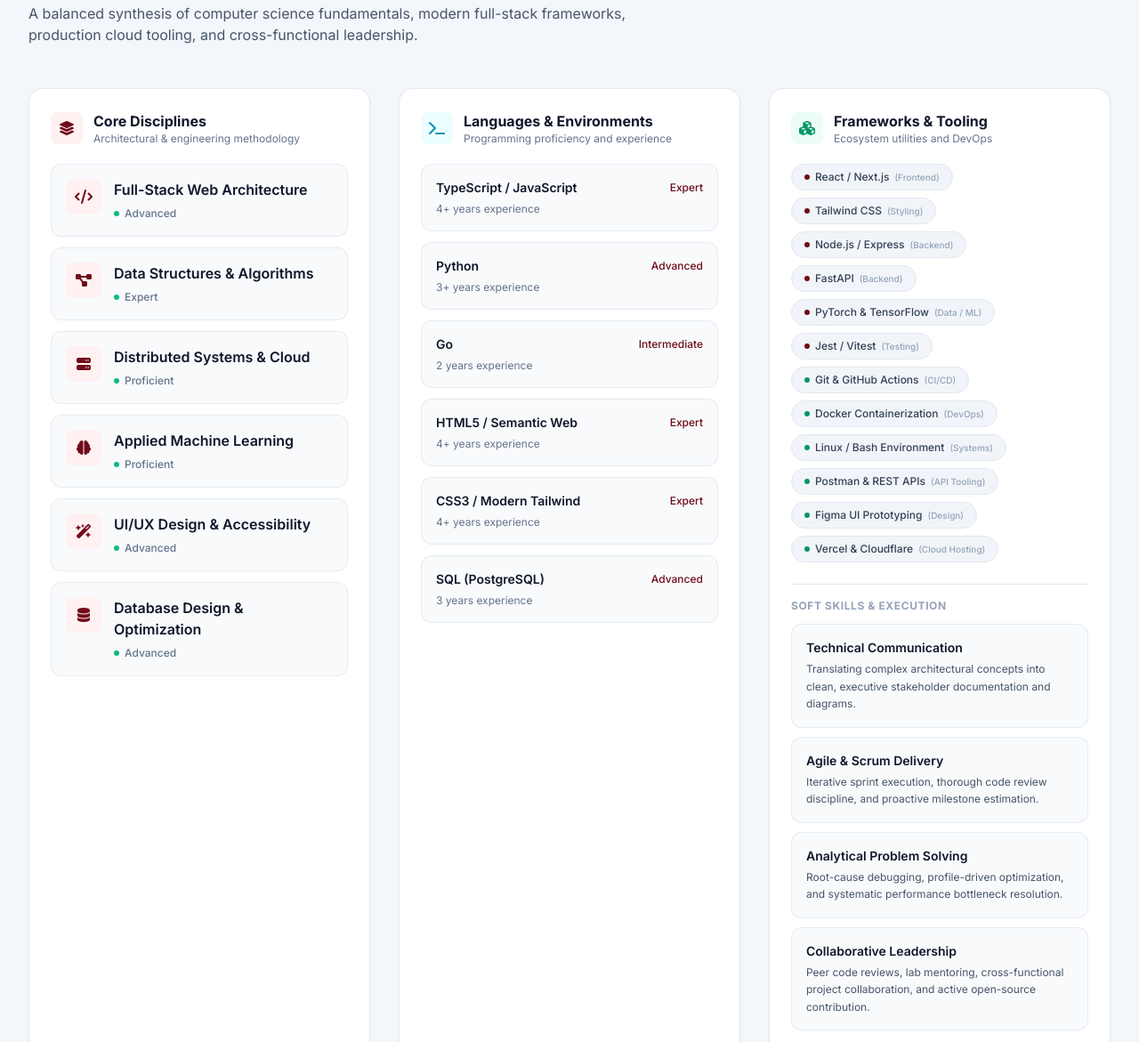
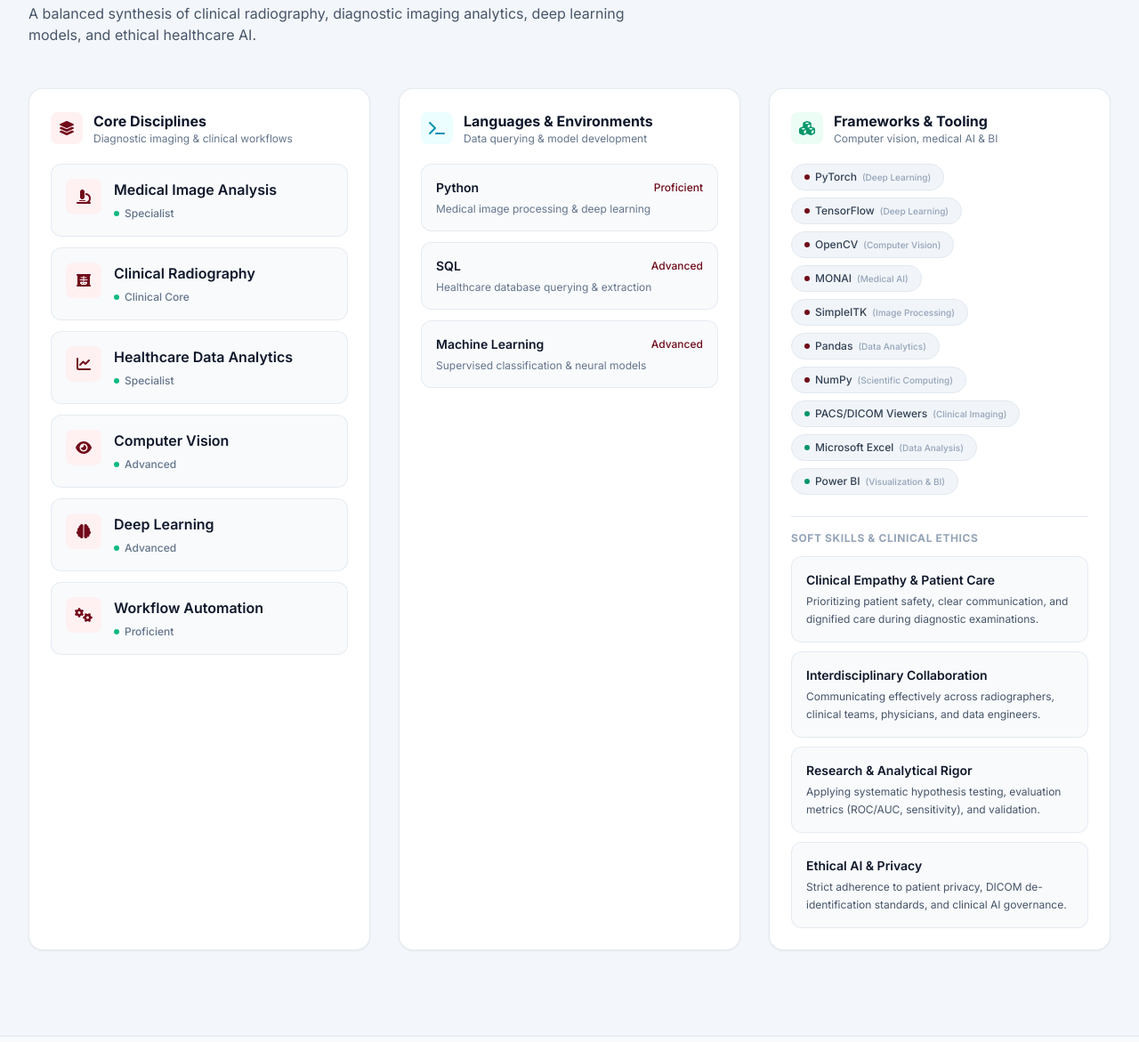
Before and after one commit to raphaelezenyimulu-code0227/my-portfolio, a plain HTML site: page index.html in a window 1280 px wide. Shown: the part 1174-2345 px from the top of the page at 89% size. Drawn offline with nearby package versions, Linux system fonts and the light colour scheme.

Commit message:
Update Step 2: Technical competencies, languages, frameworks, and soft skills

```diff
--- a/index.html
+++ b/index.html
@@ -221,7 +221,7 @@
             Skills & Core Domains
           </h2>
           <p class="text-sm sm:text-base text-slate-600 dark:text-slate-400 mt-2 max-w-2xl">
-            A balanced synthesis of computer science fundamentals, modern full-stack frameworks, production cloud tooling, and cross-functional leadership.
+            A balanced synthesis of clinical radiography, diagnostic imaging analytics, deep learning models, and ethical healthcare AI.
           </p>
         </div>
 
@@ -236,7 +236,7 @@
                 </div>
                 <div>
                   <h3 class="font-bold text-slate-900 dark:text-white text-base">Core Disciplines</h3>
-                  <p class="text-xs text-slate-500 dark:text-slate-400">Architectural & engineering methodology</p>
+                  <p class="text-xs text-slate-500 dark:text-slate-400">Diagnostic imaging & clinical workflows</p>
                 </div>
               </div>
               <div id="skillsDisciplines" class="space-y-3">
@@ -254,7 +254,7 @@
                 </div>
                 <div>
                   <h3 class="font-bold text-slate-900 dark:text-white text-base">Languages & Environments</h3>
-                  <p class="text-xs text-slate-500 dark:text-slate-400">Programming proficiency and experience</p>
+                  <p class="text-xs text-slate-500 dark:text-slate-400">Data querying & model development</p>
                 </div>
               </div>
               <div id="skillsLanguages" class="space-y-3">
@@ -272,7 +272,7 @@
                 </div>
                 <div>
                   <h3 class="font-bold text-slate-900 dark:text-white text-base">Frameworks & Tooling</h3>
-                  <p class="text-xs text-slate-500 dark:text-slate-400">Ecosystem utilities and DevOps</p>
+                  <p class="text-xs text-slate-500 dark:text-slate-400">Computer vision, medical AI & BI</p>
                 </div>
               </div>
               <div id="skillsTechPills" class="flex flex-wrap gap-2 mb-6">
@@ -281,7 +281,7 @@
 
               <div class="pt-4 border-t border-slate-200 dark:border-slate-700">
                 <h4 class="text-xs font-bold uppercase tracking-wider text-slate-400 dark:text-slate-500 mb-3">
-                  Soft Skills & Execution
+                  Soft Skills & Clinical Ethics
                 </h4>
                 <div id="skillsSoft" class="space-y-2.5">
                   <!-- Populated dynamically by app.js -->
--- a/js/app.js
+++ b/js/app.js
@@ -158,7 +158,7 @@ function initSkillsSection(skillsData) {
           <span class="font-semibold text-slate-900 dark:text-white text-sm">${item.name}</span>
           <span class="text-xs text-[#700B1A] dark:text-rose-400 font-medium">${item.level}</span>
         </div>
-        <p class="text-xs text-slate-500 dark:text-slate-400">${item.experience} experience</p>
+        <p class="text-xs text-slate-500 dark:text-slate-400">${item.experience}</p>
       </div>
     `).join('');
   }
--- a/js/projects.js
+++ b/js/projects.js
@@ -204,42 +204,37 @@
 
   const skillsData = {
     disciplines: [
-      { name: "Full-Stack Web Architecture", icon: "fa-solid fa-code", level: "Advanced" },
-      { name: "Data Structures & Algorithms", icon: "fa-solid fa-diagram-project", level: "Expert" },
-      { name: "Distributed Systems & Cloud", icon: "fa-solid fa-server", level: "Proficient" },
-      { name: "Applied Machine Learning", icon: "fa-solid fa-brain", level: "Proficient" },
-      { name: "UI/UX Design & Accessibility", icon: "fa-solid fa-wand-magic-sparkles", level: "Advanced" },
-      { name: "Database Design & Optimization", icon: "fa-solid fa-database", level: "Advanced" }
+      { name: "Medical Image Analysis", icon: "fa-solid fa-microscope", level: "Specialist" },
+      { name: "Clinical Radiography", icon: "fa-solid fa-x-ray", level: "Clinical Core" },
+      { name: "Healthcare Data Analytics", icon: "fa-solid fa-chart-line", level: "Specialist" },
+      { name: "Computer Vision", icon: "fa-solid fa-eye", level: "Advanced" },
+      { name: "Deep Learning", icon: "fa-solid fa-brain", level: "Advanced" },
+      { name: "Workflow Automation", icon: "fa-solid fa-gears", level: "Proficient" }
     ],
     languages: [
-      { name: "TypeScript / JavaScript", level: "Expert", experience: "4+ years" },
-      { name: "Python", level: "Advanced", experience: "3+ years" },
-      { name: "Go", level: "Intermediate", experience: "2 years" },
-      { name: "HTML5 / Semantic Web", level: "Expert", experience: "4+ years" },
-      { name: "CSS3 / Modern Tailwind", level: "Expert", experience: "4+ years" },
-      { name: "SQL (PostgreSQL)", level: "Advanced", experience: "3 years" }
+      { name: "Python", level: "Proficient", experience: "Medical image processing & deep learning" },
+      { name: "SQL", level: "Advanced", experience: "Healthcare database querying & extraction" },
+      { name: "Machine Learning", level: "Advanced", experience: "Supervised classification & neural models" }
     ],
     frameworks: [
-      { name: "React / Next.js", category: "Frontend" },
-      { name: "Tailwind CSS", category: "Styling" },
-      { name: "Node.js / Express", category: "Backend" },
-      { name: "FastAPI", category: "Backend" },
-      { name: "PyTorch & TensorFlow", category: "Data / ML" },
-      { name: "Jest / Vitest", category: "Testing" }
+      { name: "PyTorch", category: "Deep Learning" },
+      { name: "TensorFlow", category: "Deep Learning" },
+      { name: "OpenCV", category: "Computer Vision" },
+      { name: "MONAI", category: "Medical AI" },
+      { name: "SimpleITK", category: "Image Processing" },
+      { name: "Pandas", category: "Data Analytics" },
+      { name: "NumPy", category: "Scientific Computing" }
     ],
     tools: [
-      { name: "Git & GitHub Actions", category: "CI/CD" },
-      { name: "Docker Containerization", category: "DevOps" },
-      { name: "Linux / Bash Environment", category: "Systems" },
-      { name: "Postman & REST APIs", category: "API Tooling" },
-      { name: "Figma UI Prototyping", category: "Design" },
-      { name: "Vercel & Cloudflare", category: "Cloud Hosting" }
+      { name: "PACS/DICOM Viewers", category: "Clinical Imaging" },
+      { name: "Microsoft Excel", category: "Data Analysis" },
+      { name: "Power BI", category: "Visualization & BI" }
     ],
     softSkills: [
-      { title: "Technical Communication", desc: "Translating complex architectural concepts into clean, executive stakeholder documentation and diagrams." },
-      { title: "Agile & Scrum Delivery", desc: "Iterative sprint execution, thorough code review discipline, and proactive milestone estimation." },
-      { title: "Analytical Problem Solving", desc: "Root-cause debugging, profile-driven optimization, and systematic performance bottleneck resolution." },
-      { title: "Collaborative Leadership", desc: "Peer code reviews, lab mentoring, cross-functional project collaboration, and active open-source contribution." }
+      { title: "Clinical Empathy & Patient Care", desc: "Prioritizing patient safety, clear communication, and dignified care during diagnostic examinations." },
+      { title: "Interdisciplinary Collaboration", desc: "Communicating effectively across radiographers, clinical teams, physicians, and data engineers." },
+      { title: "Research & Analytical Rigor", desc: "Applying systematic hypothesis testing, evaluation metrics (ROC/AUC, sensitivity), and validation." },
+      { title: "Ethical AI & Privacy", desc: "Strict adherence to patient privacy, DICOM de-identification standards, and clinical AI governance." }
     ]
   };
 
```
